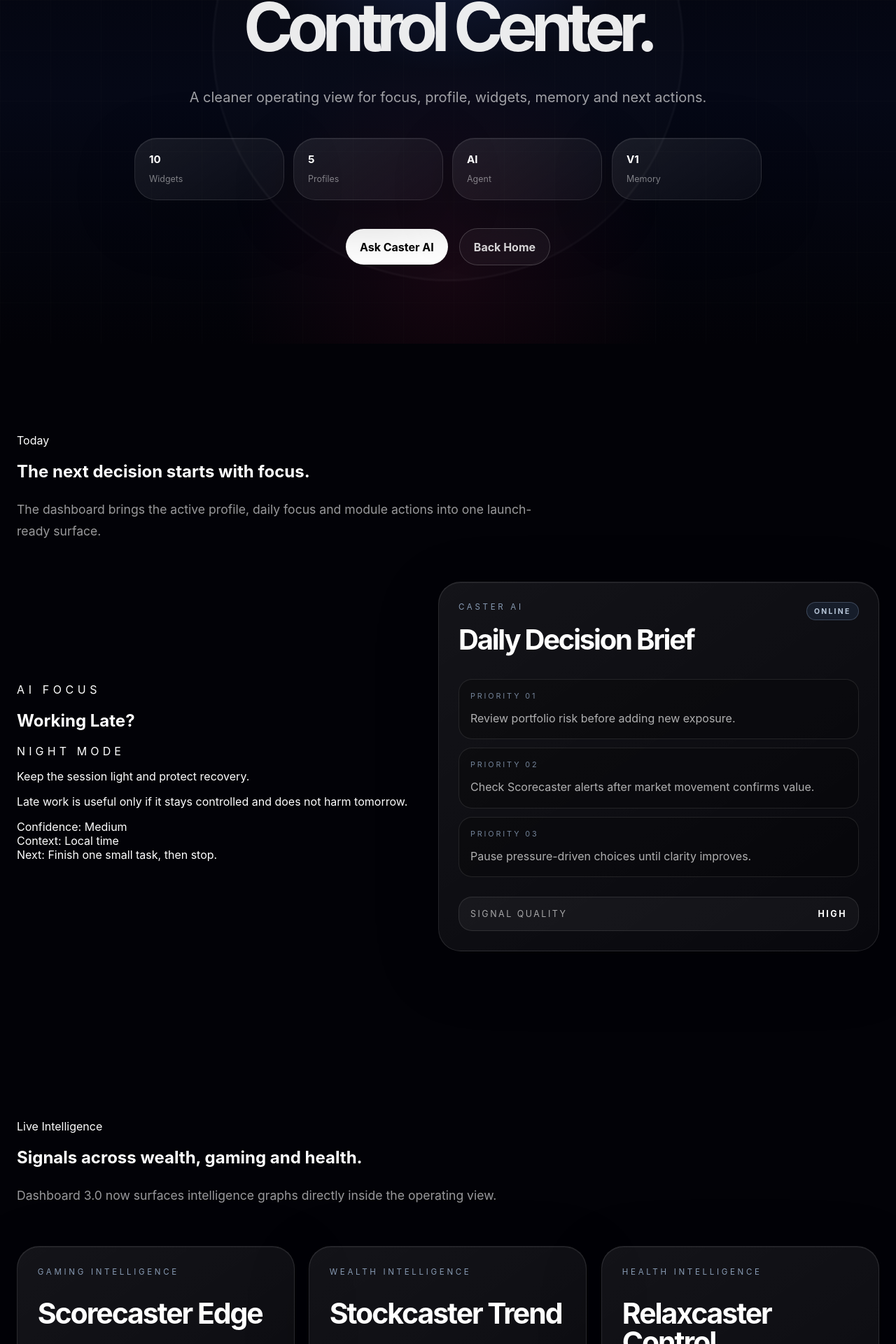
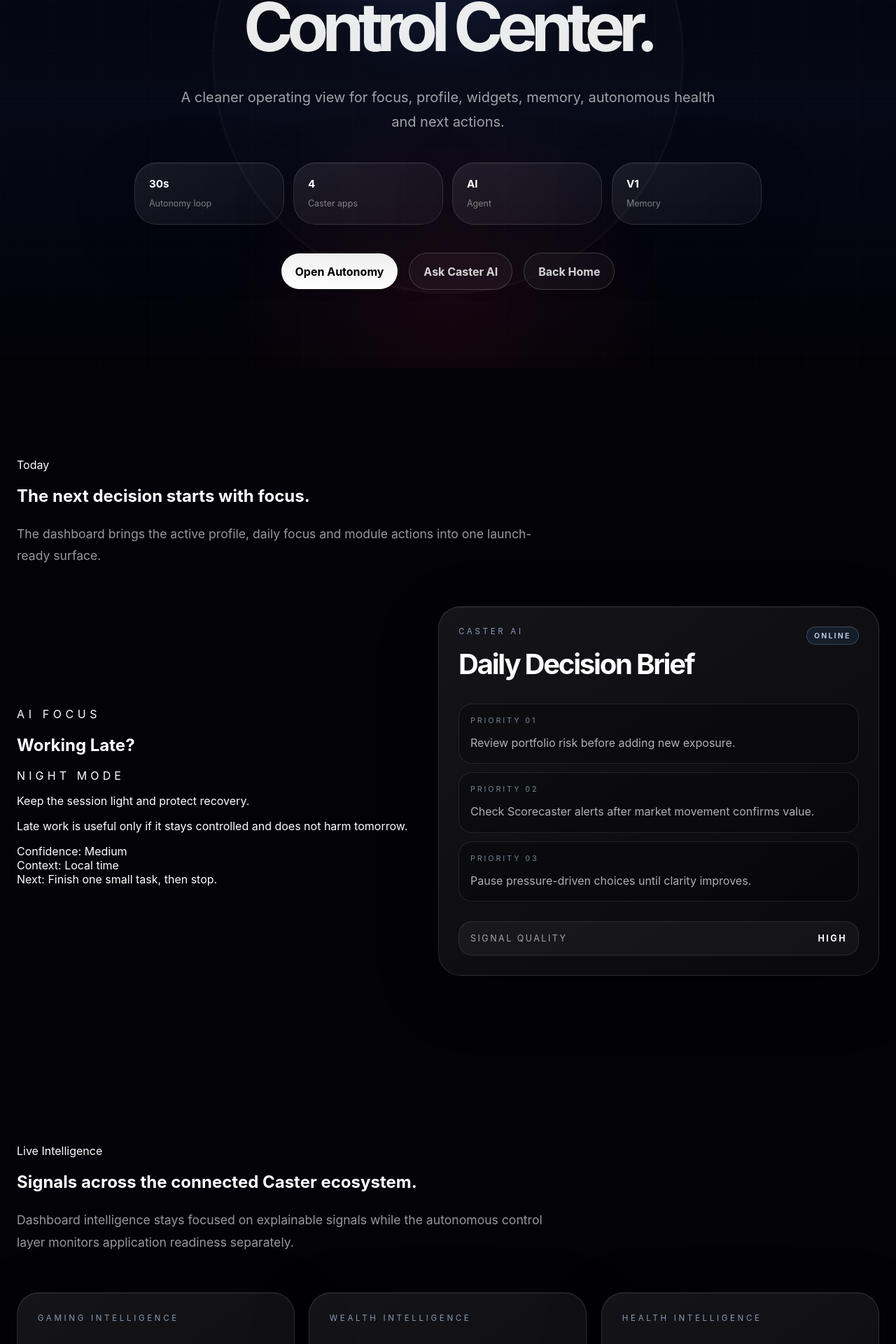
Before and after one commit to vv-glitchhub/Caster-hub, a Next.js app: page /dashboard in a window 1280 px wide. Shown: the part 360-2280 px from the top of the page at 70% size. Built offline with nearby package versions, Linux system fonts and the light colour scheme; no server answers.

Commit message:
connect dashboard to autonomy

```diff
--- a/app/dashboard/page.tsx
+++ b/app/dashboard/page.tsx
@@ -12,6 +12,7 @@ import WidgetManager from '../../components/WidgetManager'
 import WidgetOrderControls from '../../components/WidgetOrderControls'
 
 const actions = [
+  ['Open Autonomy', '/autonomy'],
   ['Ask Agent', '/agent'],
   ['Plan Life', '/life'],
   ['Open Wealth', '/wealth/stockcaster'],
@@ -20,8 +21,8 @@ const actions = [
 ]
 
 const launchStats = [
-  ['10', 'Widgets'],
-  ['5', 'Profiles'],
+  ['30s', 'Autonomy loop'],
+  ['4', 'Caster apps'],
   ['AI', 'Agent'],
   ['V1', 'Memory'],
 ]
@@ -39,7 +40,7 @@ export default function DashboardPage() {
           <h1 className="home-title">Command.</h1>
           <h2 className="home-subtitle">Control Center.</h2>
           <p className="home-lead">
-            A cleaner operating view for focus, profile, widgets, memory and next actions.
+            A cleaner operating view for focus, profile, widgets, memory, autonomous health and next actions.
           </p>
 
           <div className="home-highlight-grid">
@@ -52,7 +53,8 @@ export default function DashboardPage() {
           </div>
 
           <div className="home-actions">
-            <a className="primary-button" href="/agent">Ask Caster AI</a>
+            <a className="primary-button" href="/autonomy">Open Autonomy</a>
+            <a className="secondary-button" href="/agent">Ask Caster AI</a>
             <a className="secondary-button" href="/">Back Home</a>
           </div>
         </div>
@@ -78,9 +80,9 @@ export default function DashboardPage() {
       <section className="home-section">
         <div className="home-container">
           <p className="section-label">Live Intelligence</p>
-          <h2 className="section-title">Signals across wealth, gaming and health.</h2>
+          <h2 className="section-title">Signals across the connected Caster ecosystem.</h2>
           <p className="home-section-lead">
-            Dashboard 3.0 now surfaces intelligence graphs directly inside the operating view.
+            Dashboard intelligence stays focused on explainable signals while the autonomous control layer monitors application readiness separately.
           </p>
           <IntelligenceGraphs />
         </div>
```
